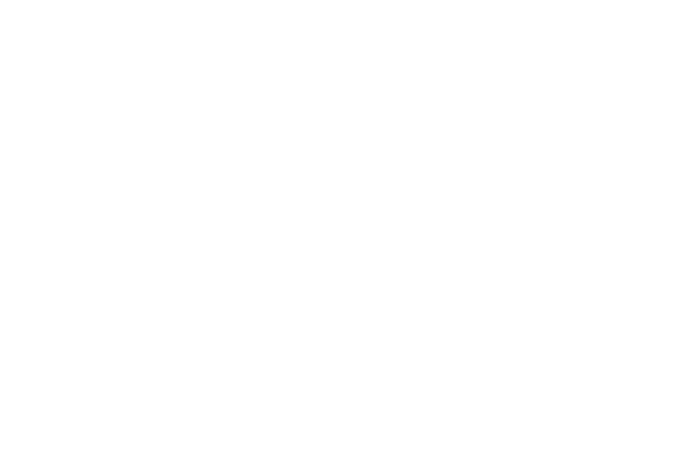
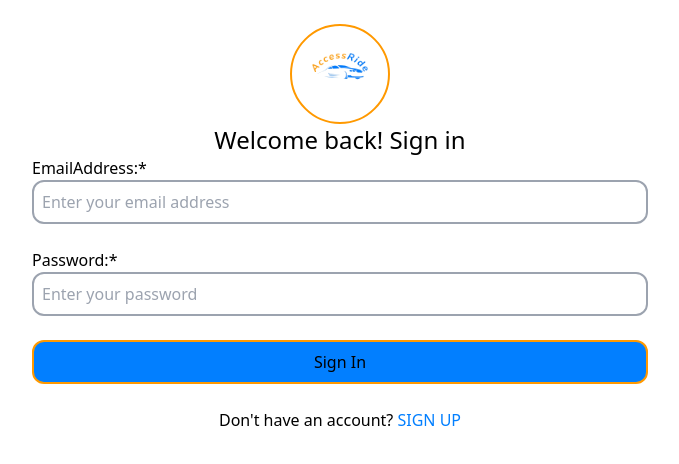
Before and after one commit to taocodeux/AccessRide, a React (Create React App) app: page /signin in a window 1280 px wide. Before the commit this address had no page. Shown: the top 464 px of the page, without its empty margins (300-979 px from the left). Built offline with nearby package versions, Linux system fonts and the light colour scheme.

Commit message:
signup/in UI done

```diff
--- a/package.json
+++ b/package.json
@@ -5,6 +5,7 @@
   "dependencies": {
     "autoprefixer": "^10.4.20",
     "cra-template": "1.2.0",
+    "formik": "^2.4.6",
     "postcss": "^8.4.49",
     "react": "^19.0.0",
     "react-dom": "^19.0.0",
@@ -12,7 +13,8 @@
     "react-router-dom": "^7.1.2",
     "react-scripts": "5.0.1",
     "tailwindcss": "^3.4.17",
-    "web-vitals": "^4.2.4"
+    "web-vitals": "^4.2.4",
+    "yup": "^1.6.1"
   },
   "scripts": {
     "start": "react-scripts start",
--- a/src/App.js
+++ b/src/App.js
@@ -2,6 +2,7 @@
 import HomePage from './pages/HomePage';
 import { Route, Routes, Navigate } from 'react-router-dom';
 import SignUp from './pages/SignUp';
+import SignIn from './pages/SignIn';
 
 
 function App() {
@@ -11,6 +12,7 @@
         <Route path='/' element ={<HomePage/>}/>
         <Route path='/home' element= {<Navigate to ="/"/>}/>
         <Route path='signup' element ={<SignUp/>}/>
+        <Route path='signin' element ={<SignIn/>}/>
       </Routes>
     </>
   );
--- a/src/pages/SignIn.js
+++ b/src/pages/SignIn.js
@@ -0,0 +1,30 @@
+import React from 'react'
+import Logo from "../accessride-images/AccessRide-logo-removebg-preview.png"
+import {Link} from "react-router-dom"
+import { useFormik} from 'formik'
+
+function SignIn() {
+  const inputStyles = "border-2 border-secondary p-2 mb-6 rounded-xl"
+  return (
+    <>
+        <div className='p-6 flex flex-col justify-center items-center m-auto w-full h-full'>
+            <div >
+                <img src={Logo} alt="Logo" className='border-2 border-accent lg:w-[100px] lg:h-[100px] bg-white rounded-full md:w-[100px] md:h-[100px] sm:w-[60px] sm:h-[60px]'/>
+            </div>
+            <h3 className='font-medium text-2xl'>Welcome back! Sign in</h3>
+            <form action="" className='flex flex-col w-1/2'>
+                <label htmlFor="EmailAddress">EmailAddress:<span>*</span></label>
+                    <input type="email" id='EmailAddress' placeholder='Enter your email address'className={inputStyles}/>
+                <label htmlFor="Password">Password:<span>*</span></label>
+                    <input type="password" id='Password' placeholder='Enter your password'className={inputStyles}/>
+                <button className='w-full bg-primary border-2 border-accent rounded-xl p-2 mb-6'>Sign In</button>
+            </form>
+            <h5>Don't have an account?
+                <Link to="/Signup"><span className='text-primary'> SIGN UP</span></Link>
+            </h5>
+      </div>
+    </>
+  )
+}
+
+export default SignIn
--- a/src/pages/SignUp.js
+++ b/src/pages/SignUp.js
@@ -1,12 +1,48 @@
 import React from 'react'
 import Logo from "../accessride-images/AccessRide-logo-removebg-preview.png"
+import { Formik, useFormik } from 'formik'
+import { Link } from 'react-router-dom'
 
 function SignUp() {
+  const inputStyles = "border-2 border-secondary p-2 mb-6 rounded-xl"
+
+  const Formik = useFormik({
+    initialValues:{
+      firstName:"",
+      lastName:"",
+      phoneNumber:"",
+      emailAddress:"",
+      passWord:"",
+    },
+    onSubmit:(values)=>{
+      console.log(Formik.values)
+    },
+
+  })
   return (
     <>
-        <div>
-            <img src={Logo} alt="Logo" className='border-2 border-accent lg:w-[60px] lg:h-[60px] bg-white rounded-full md:w-[50px] md:h-[50px] sm:w-[36px] sm:h-[36px]'/>
+      <div className='p-6 flex flex-col justify-center items-center m-auto w-full h-full'>
+        <div >
+          <img src={Logo} alt="Logo" className='border-2 border-accent lg:w-[100px] lg:h-[100px] bg-white rounded-full md:w-[100px] md:h-[100px] sm:w-[60px] sm:h-[60px]'/>
         </div>
+        <h3 className='font-medium text-2xl'>Create an account</h3>
+        <form action="" className='flex flex-col w-1/2' onSubmit={Formik.handleSubmit}>
+          <label htmlFor="firstName">First Name:<span>*</span></label>
+            <input type="text" id='firstName' name='firstName' value={Formik.values.firstName} onChange={Formik.handleChange} placeholder='Enter your first name' className={inputStyles} autoComplete='given-name'/>
+          <label htmlFor="lastName">Last Name:<span>*</span></label>
+            <input type="text" id='lastName' name='lastName' value={Formik.values.lastName} onChange={Formik.handleChange} placeholder='Enter your last name'className={inputStyles} autoComplete='family-name'/>
+          <label htmlFor="phoneNumber">Phone Number:<span>*</span></label>
+            <input type="number" id='phoneNumber' name='phoneNumber' value={Formik.values.phoneNumber} onChange={Formik.handleChange} placeholder='Enter your phone number'className={inputStyles} autoComplete='tel'/>
+          <label htmlFor="emailAddress">emailAddress:<span>*</span></label>
+            <input type="email" id='emailAddress' name='emailAddress' value={Formik.values.emailAddress} onChange={Formik.handleChange} placeholder='Enter your email address'className={inputStyles} autoComplete='email'/>
+          <label htmlFor="passWord">Password:<span>*</span></label>
+            <input type="password" id='passWord' name='passWord' value={Formik.values.passWord} onChange={Formik.handleChange} placeholder='Enter your password'className={inputStyles} autoComplete='current-password'/>
+          <button type='submit' className='w-full bg-primary border-2 border-accent rounded-xl p-2 mb-6'>Sign Up</button>
+        </form>
+        <h5>Already have an account?
+          <Link to="/Signin"><span className='text-primary'> SIGN IN</span></Link>
+        </h5>
+      </div>
     </>
   )
 }
--- a/tailwind.config.js
+++ b/tailwind.config.js
@@ -7,7 +7,7 @@
     extend: {
       colors:{
         primary: "#027FFF",
-        secondary: "#333333",
+        secondary: "#9CA3AF",
         accent: "#ff9900",
       },
       height:{
```
Also changed, not shown: 1 other file (tests, documents, lock files or other folders).
